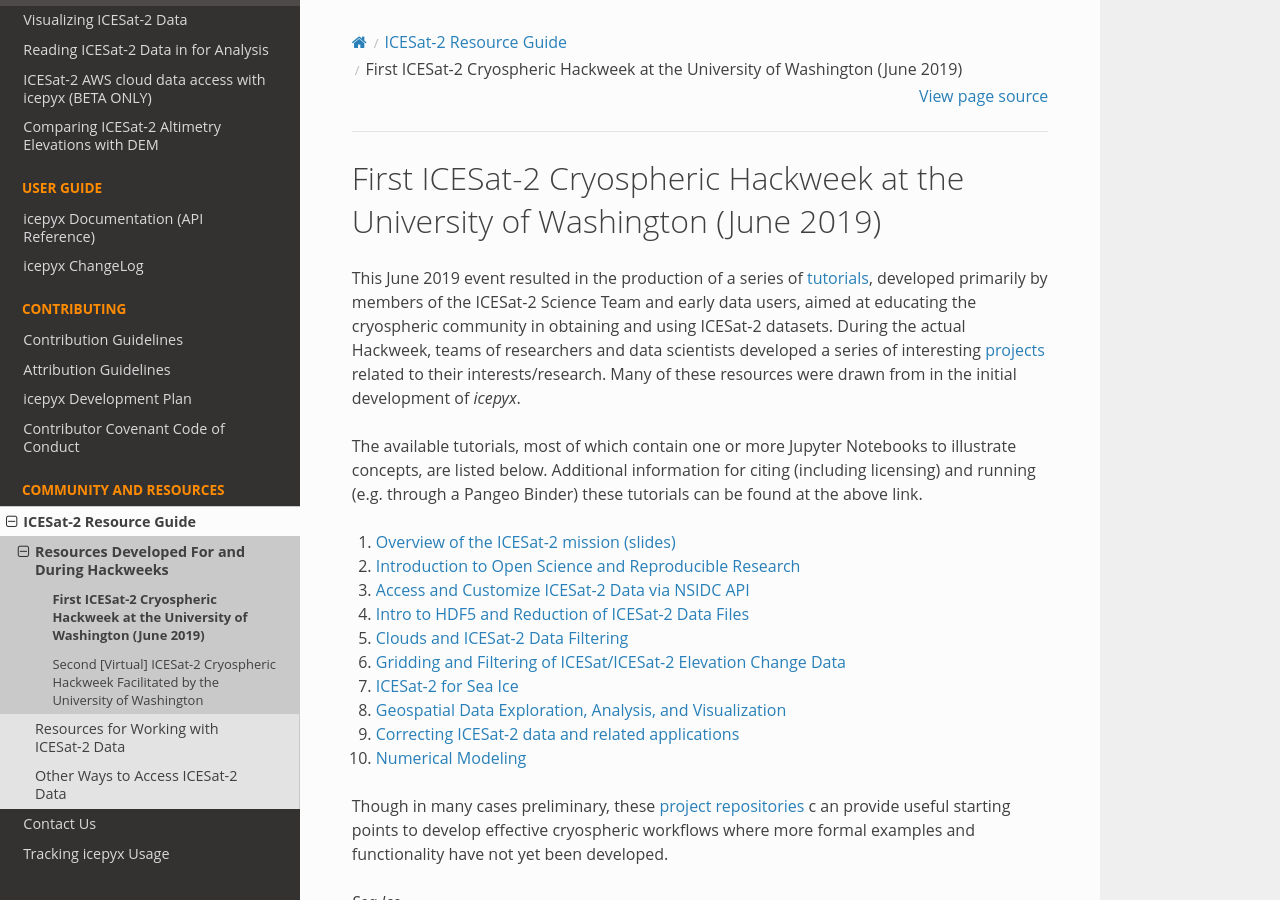
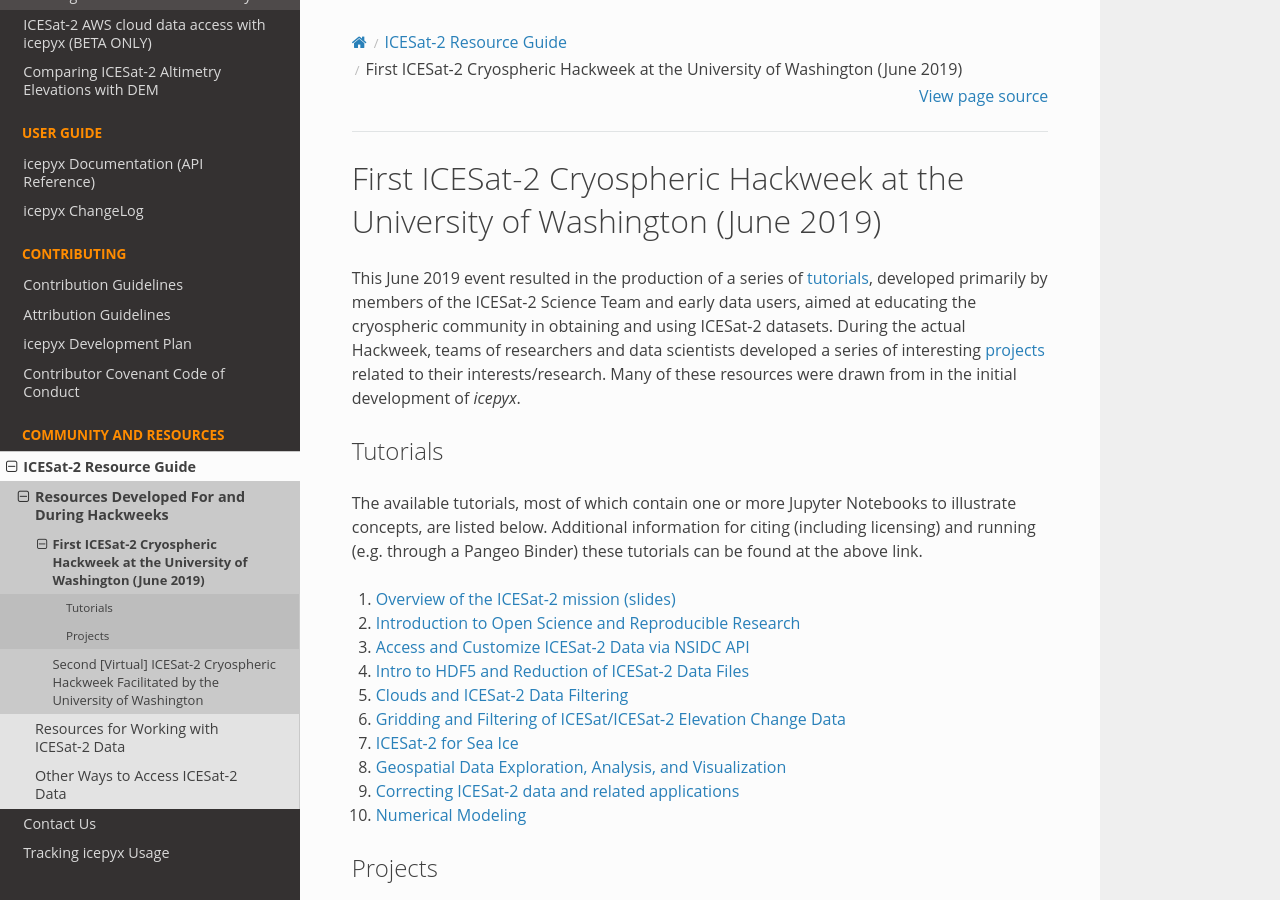
Before and after one commit to icesat2py/icepyx, a Sphinx documentation site: the page built from doc/source/community/resources/2019_IS2_HW.rst, in a window 1280 px wide and 900 px high. Built offline with Sphinx 7.4.7 and the Read the Docs theme 2.0.0, drawn with Linux system fonts in a browser that asks for light colours; the version number could not be read and is left out.

Commit message:
fix some heading a list formatting in hw materials resources

```diff
--- a/doc/source/community/resources/2019_IS2_HW.rst
+++ b/doc/source/community/resources/2019_IS2_HW.rst
@@ -1,7 +1,7 @@
 .. _resource_IS2HW_2019:
 
 First ICESat-2 Cryospheric Hackweek at the University of Washington (June 2019)
-^^^^^^^^^^^^^^^^^^^^^^^^^^^^^^^^^^^^^^^^^^^^^^^^^^^^^^^^^^^^^^^^^^^^^^^^^^^^^^^
+-------------------------------------------------------------------------------
 This June 2019 event resulted in the production of a series of `tutorials <https://github.com/ICESAT-2HackWeek/ICESat2_hackweek_tutorials>`_,
 developed primarily by members of the ICESat-2 Science Team and early data users,
 aimed at educating the cryospheric community in obtaining and using ICESat-2 datasets.
@@ -9,6 +9,8 @@
 `projects <https://github.com/ICESAT-2HackWeek/projects_2019>`_ related to their interests/research.
 Many of these resources were drawn from in the initial development of `icepyx`.
 
+Tutorials
+^^^^^^^^^
 The available tutorials, most of which contain one or more Jupyter Notebooks to illustrate concepts, are listed below.
 Additional information for citing (including licensing) and running (e.g. through a Pangeo Binder) these tutorials can be found at the above link.
 
@@ -23,46 +25,48 @@
 9. `Correcting ICESat-2 data and related applications <https://github.com/ICESAT-2HackWeek/data-correction>`_
 10. `Numerical Modeling <https://gitlab.com/danshapero/icesat-2019-06-20>`_
 
+Projects
+^^^^^^^^^
 Though in many cases preliminary, these `project repositories <https://github.com/ICESAT-2HackWeek/projects_2019>`_ c
 an provide useful starting points to develop effective cryospheric workflows where more formal examples and functionality have not yet been developed.
 
 *Sea Ice*
 
-- `Floes are Swell <https://github.com/ICESAT-2HackWeek/Floes-are-Swell>`_
+* `Floes are Swell <https://github.com/ICESAT*2HackWeek/Floes-are-Swell>`_
 
   - Calculate chord length (CLD) and lead width (LWD)
 
-- `Segtrax <https://icesat2hackweek2019.slack.com/messages/CKQ08MBBR>`_
+* `Segtrax <https://icesat2hackweek2019.slack.com/messages/CKQ08MBBR>`_
 
   - Create trajectories of sea ice motion (creates Python trajectory class)
 
 *Glaciers and Ice Sheets*
 
-- `Crackup <https://github.com/ICESAT-2HackWeek/crackup>`_
+* `Crackup <https://github.com/ICESAT-2HackWeek/crackup>`_
 
   - Investigating small-scale features such as crevasses and water depth
 
-- `GlacierSat2 <https://github.com/ICESAT-2HackWeek/glaciersat2>`_
+* `GlacierSat2 <https://github.com/ICESAT-2HackWeek/glaciersat2>`_
 
   - Constrain surface types (e.g. wet vs. dry snow) using ICESat-2 data over the Juneau Icefield, working towards looking at seasonal elevation changes
 
-- `WaterNoice <https://github.com/ICESAT-2HackWeek/WaterNoice>`_
+* `WaterNoice <https://github.com/ICESAT-2HackWeek/WaterNoice>`_
 
   - Detection of hydrologic features (e.g. meltwater ponds, firn aquifer seeps, blue ice megadunes, icebergs, etc.) in ATL06 land ice product
 
-- `SnowBlower/blowing snow <https://github.com/ICESAT-2HackWeek/Snowblower>`_
+* `SnowBlower/blowing snow <https://github.com/ICESAT-2HackWeek/Snowblower>`_
 
   - Evaluate the blowing snow flag and look at blowing snow models
 
-- `Cross-trak (xtrak) <https://github.com/ICESAT-2HackWeek/xtrak>`_
+* `Cross-trak (xtrak) <https://github.com/ICESAT-2HackWeek/xtrak>`_
 
   - Interpolation between ICESat-2 tracks
   - Create gridded elevation data from multiple ICESat-2 tracks
 
-- `Ground2Float <https://github.com/ICESAT-2HackWeek/ground2float>`_
+* `Ground2Float <https://github.com/ICESAT-2HackWeek/ground2float>`_
 
   - Identify grounding zones using ICESat-2 data (using the slope-break method)
 
-- `Topohack <https://github.com/ICESAT-2HackWeek/topohack>`_
+* `Topohack <https://github.com/ICESAT-2HackWeek/topohack>`_
 
   - Resolve topography over complex terrain
--- a/doc/source/community/resources/2020_IS2_HW.rst
+++ b/doc/source/community/resources/2020_IS2_HW.rst
@@ -1,7 +1,7 @@
 .. _resource_IS2HW_2020:
 
 Second [Virtual] ICESat-2 Cryospheric Hackweek Facilitated by the University of Washington
-^^^^^^^^^^^^^^^^^^^^^^^^^^^^^^^^^^^^^^^^^^^^^^^^^^^^^^^^^^^^^^^^^^^^^^^^^^^^^^^^^^^^^^^^^^
+------------------------------------------------------------------------------------------
 COVID-19 forced the in-person event to be cancelled, but we're excited to extend the Hackweek model into a virtual space,
 ultimately making it more accessible by removing the need to travel. This year's event is scheduled to take place from 15-18 June 2020, with multiple instructional sessions taking place during the preceding week (8-12 June) to limit the daily duration and accomodate multiple time zones. Though only selected participants are able to tune in to the live tutorial sessions, the materials being taught are freely available in the `ICESat-2 Hackweek GitHub Organization <https://github.com/ICESAT-2HackWeek>`_ respositories. Watch here for updates on projects conducted during the hackweek, and feel free to check out the event's `website <https://icesat-2hackweek.github.io/learning-resources/>`_.
 
@@ -13,6 +13,9 @@
 `projects <https://github.com/ICESAT-2HackWeek/projects_2019>`_ related to their interests/research.
 Many of these resources were drawn from in the initial development of `icepyx`.
 
+
+Tutorials
+^^^^^^^^^
 The available tutorials, most of which contain one or more Jupyter Notebooks to illustrate concepts, are listed below.
 Additional information for citing (including licensing) and running (e.g. through a Pangeo Binder) these tutorials can be found at the above link.
 
@@ -27,6 +30,8 @@
 9. `Correcting ICESat-2 data and related applications <https://github.com/ICESAT-2HackWeek/data-correction>`_
 10. `Numerical Modeling <https://gitlab.com/danshapero/icesat-2019-06-20>`_
 
+Projects
+^^^^^^^^
 Though in many cases preliminary, these `project repositories <https://github.com/ICESAT-2HackWeek/projects_2019>`_ c
 an provide useful starting points to develop effective cryospheric workflows where more formal examples and functionality have not yet been developed.
 
```
Also changed, not shown: doc/source/community/resources/IS2_software.rst (+5 -4 lines).
